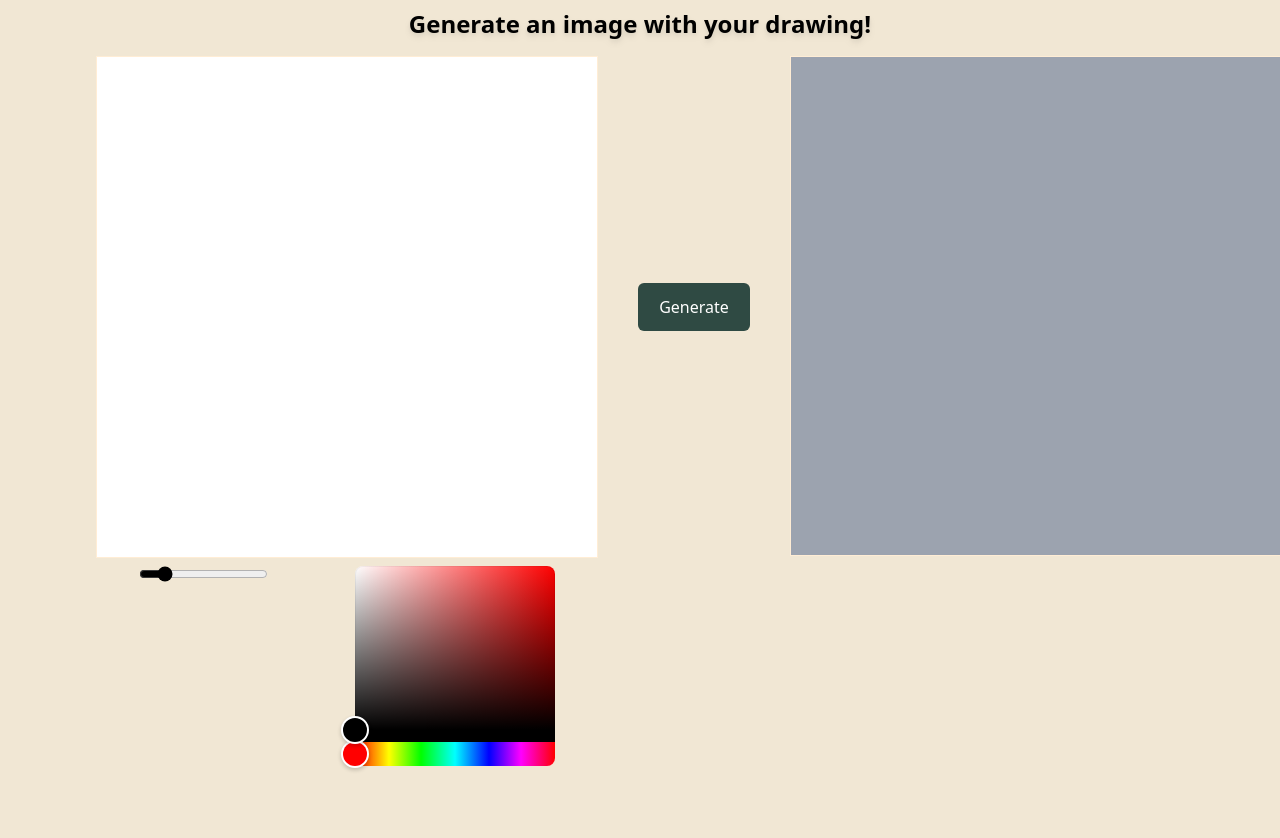
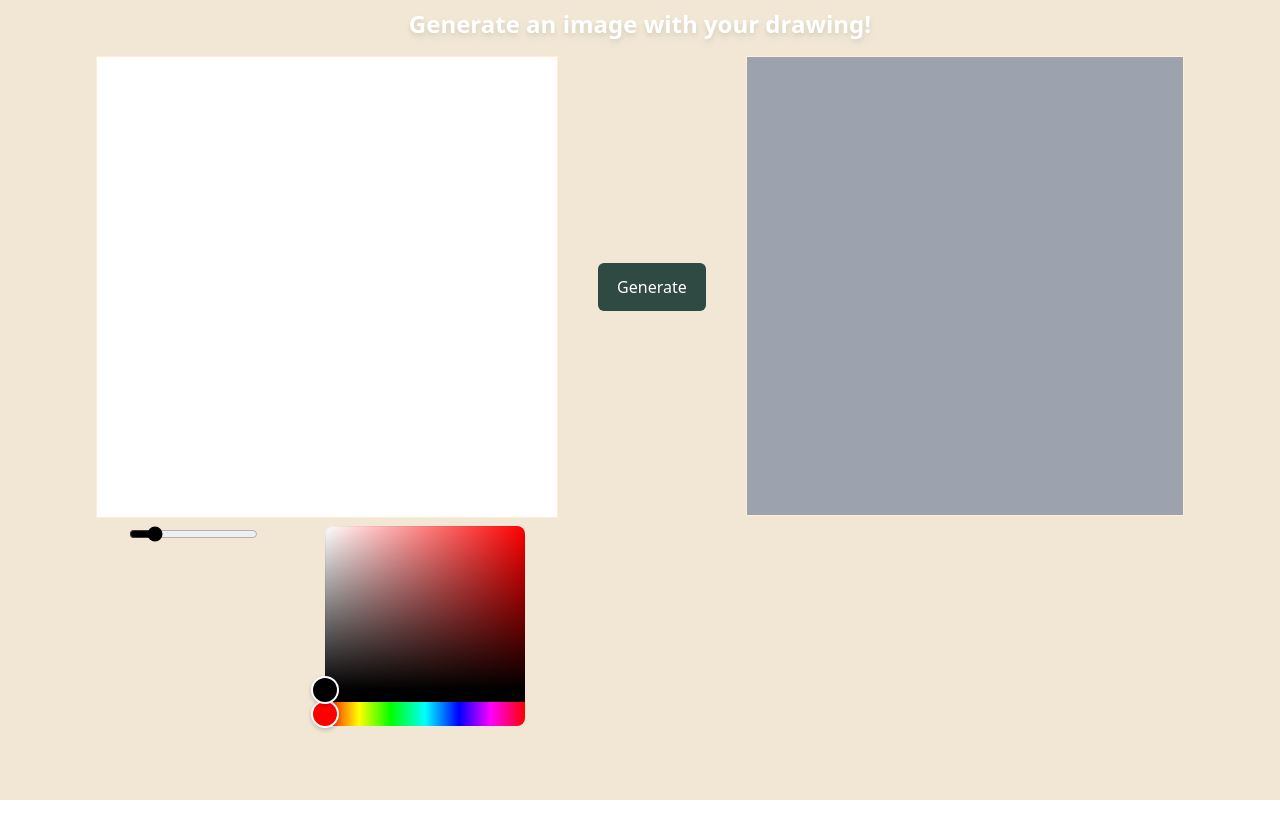
Before and after one commit to brunovgois/canvas-mvp, a Next.js app: page / in a window 1280 px wide. Shown: the top 838 px of the page. After the commit the page ends 800 px from the top, so only its background shows below. Built offline with nearby package versions, Linux system fonts and the light colour scheme.

Commit message:
ui adjustments

```diff
--- a/pages/index.tsx
+++ b/pages/index.tsx
@@ -9,15 +9,15 @@ const Home = () => {
 
   return (
     <main
-      className={`flex flex-col min-h-screen items-center p-24 pt-2 gap-4 bg-[#f1e7d4]`}
+      className={`flex flex-col max-h-screen items-center p-24 pt-2 gap-4 bg-[#f1e7d4]`}
     >
-      <h1 className="font-sans font-bold text-2xl drop-shadow-md text-black">
+      <h1 className="font-sans font-bold text-2xl drop-shadow-md text-white">
         Generate an image with your drawing!
       </h1>
 
       <div className="flex justify-between w-full">
-        <div className="flex gap-4">
-          <Canvas height={500} width={500} />
+        <div className="flex gap-4 w-full justify-center">
+          <Canvas height={460} width={460} />
           <button
             disabled={isLoading}
             className="bg-[#2f4a43] font-sans h-fit self-center p-3 rounded-md text-white mx-6 mb-52 w-28"
@@ -26,15 +26,15 @@ const Home = () => {
             {isLoading ? "Generating" : "Generate"}
           </button>
 
-          <div className="w-[500px] h-[500px] flex flex-col justify-center border border-orange-100 bg-gray-400">
+          <div className="w-[460px] h-[460px] flex flex-col justify-center border border-orange-100 bg-gray-400">
             {isLoading ? (
               <CircleLoading className="h-4 w-4 animate-spin text-white mx-auto" />
             ) : data && !isError ? (
               <Image
                 src={data}
                 alt="Image generated from the drawing on the Canvas "
-                width={500}
-                height={500}
+                width={460}
+                height={460}
               />
             ) : null}
           </div>
```
